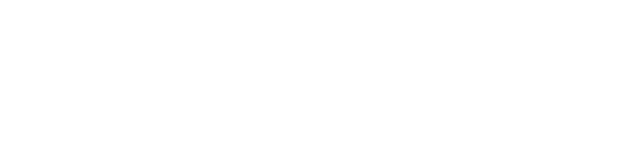
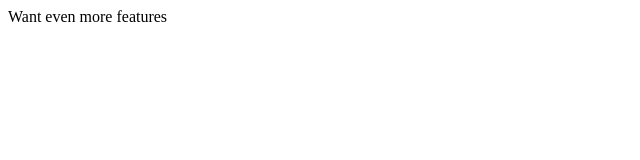
Before and after one commit to AreenaBml/Fullstack-Dev-2024, a plain HTML site: page HTML Personal site/index.html in a window 1280 px wide. Shown: the whole page, without its empty margins (0-640 px from the left). Drawn offline with Linux system fonts and the light colour scheme.

Commit message:
Update index.html

```diff
--- a/HTML Personal site/index.html
+++ b/HTML Personal site/index.html
@@ -1,4 +1,5 @@
 <head>
     <meta charset = "utf-8">
     <title>Hello World</title>
+    <p>Want even more features</p>
 </head>
```
